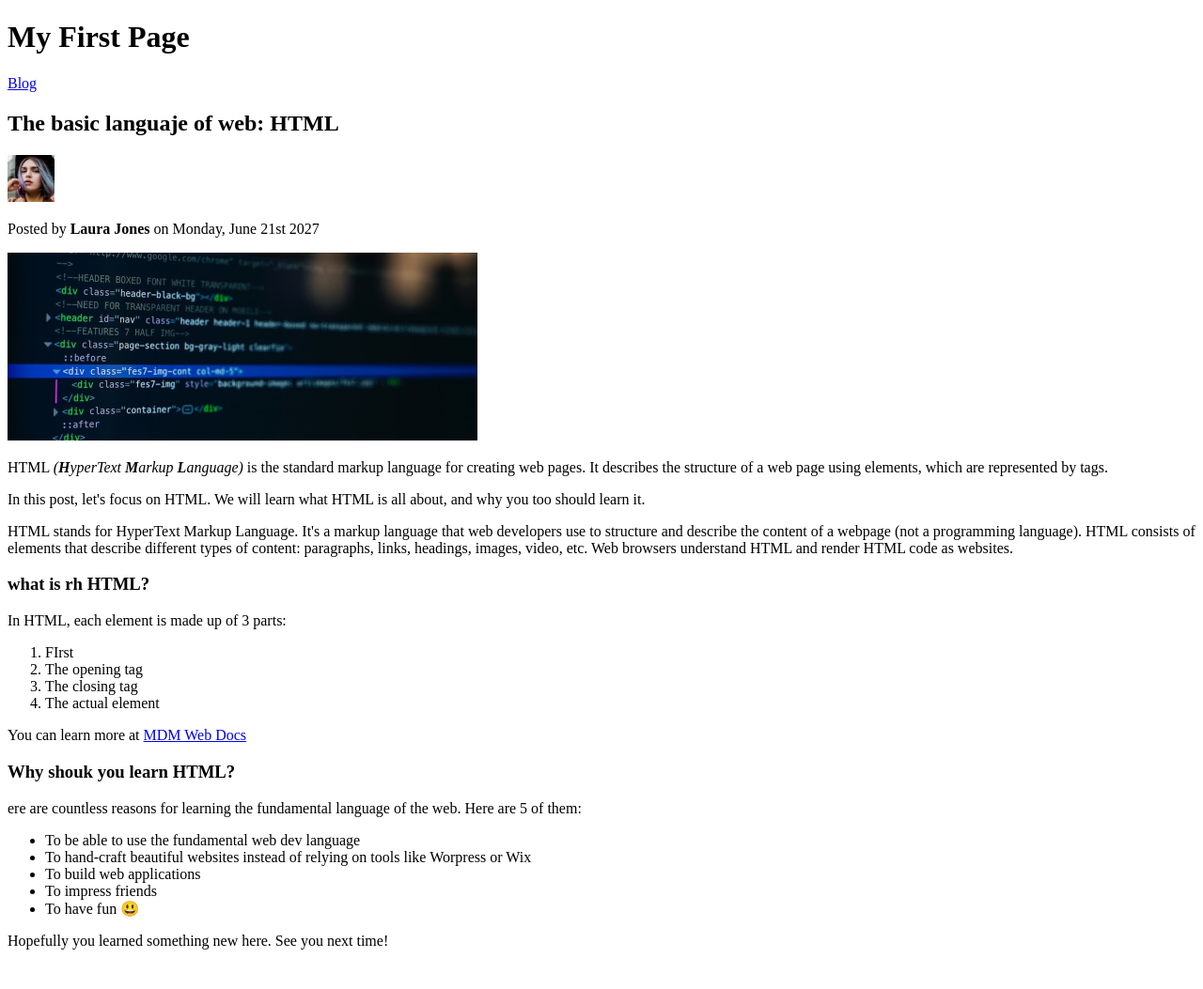
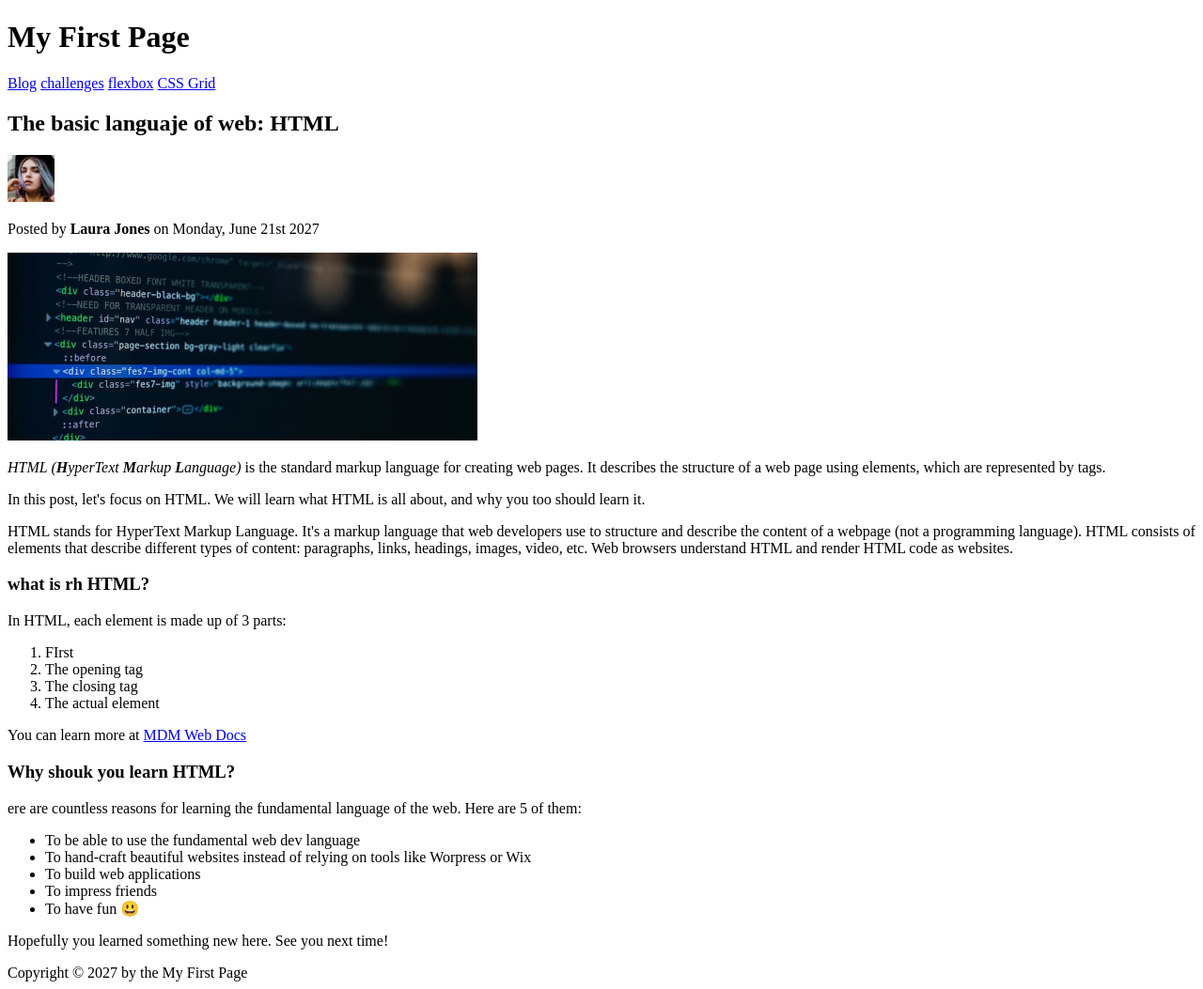
Before and after one commit to AngelLugo-Dev/Responsive-Web-Design, a plain HTML site: page 02-HTML-Fundamentals/intex.html in a window 1280 px wide. Shown: the whole page at 94% size. Before the commit the page ends 1027 px from the top, so only its background shows below. Drawn offline with Linux system fonts and the light colour scheme.

Commit message:
Actualizar la estructura de la página de inicio y mejorar el contenido del README

```diff
--- a/02-HTML-Fundamentals/intex.html
+++ b/02-HTML-Fundamentals/intex.html
@@ -7,16 +7,27 @@
   </head>
   <body>
     <!-- This is a comment. Comments are not displayed in the browser. -->
+    <header>
     <h1>My First Page</h1>
+      <nav>
+        <a href="blog.html">Blog</a>
+        <a href="#">challenges</a>
+        <a href="#">flexbox</a>
+        <a href="#">CSS Grid</a>
+      </nav>
+    </header>
+    <article>
+      <header>
+        <h2>The basic languaje of web: HTML</h2>
 
-    <a href="blog.html">Blog</a>
-    <h2>The basic languaje of web: HTML</h2>
         <img src="laura-jones.jpg" alt="Headshot of Laura Jones" height="50" width="50" />
+
         <p>Posted by <strong>Laura Jones</strong> on Monday, June 21st 2027</p>
+
         <img src=" post-img.jpg" alt="HTML code on a screen" width="500" height="200" />
-
+      </header>
       <p>
-      HTML
+       <em> HTML </em>
         <em
           >(<strong>H</strong>yperText <strong>M</strong>arkup
           <strong>L</strong>anguage)</em
@@ -67,5 +78,12 @@
       <li>To have fun 😃</li>
     </ul>
     <p>Hopefully you learned something new here. See you next time!</p>
+    </article>
+
+    <footer>
+      Copyright &copy; 2027 by the My First Page
+    </footer>
+
+
   </body>
 </html>
```
Lines whose indentation alone changed are shown as unchanged.
